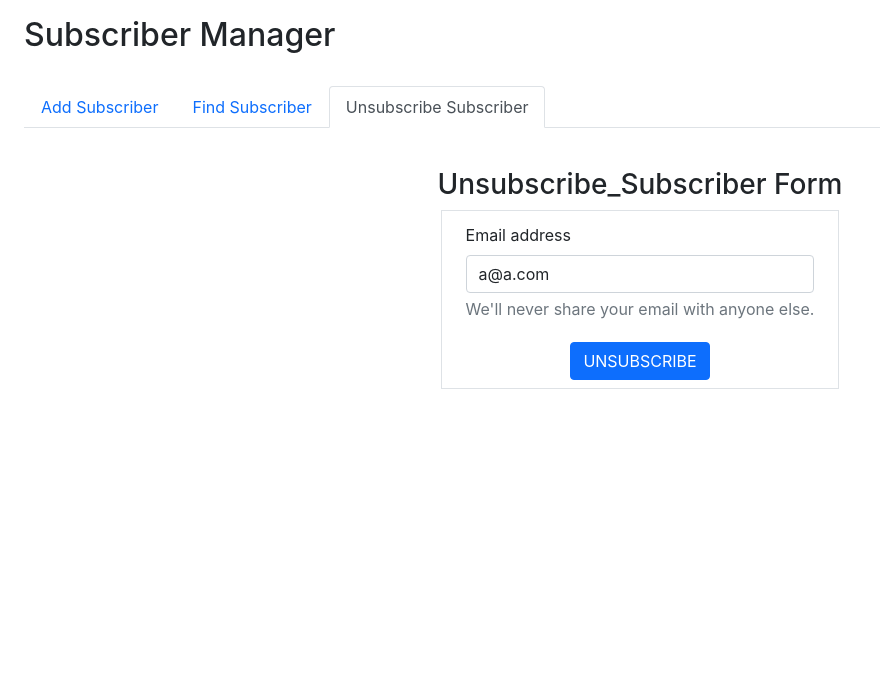
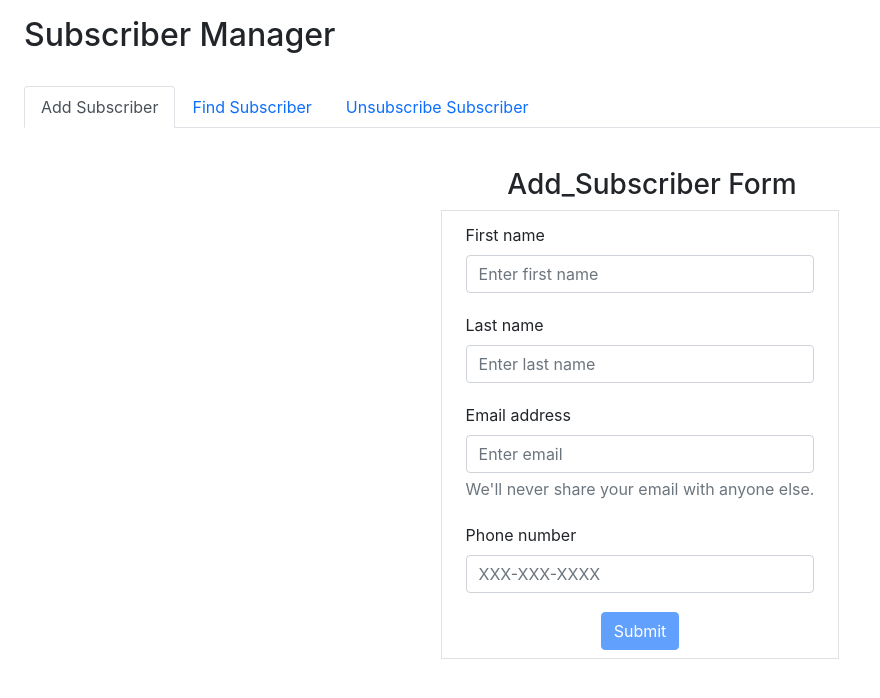
Before and after one commit to m-milmore/subscribe-form, a React (Create React App) app: page / in a window 1280 px wide. Shown: the top 698 px of the page, without its empty margins (0-880 px from the left). Built offline with nearby package versions, Linux system fonts and the light colour scheme.

Commit message:
ready for prod

```diff
--- a/src/App.js
+++ b/src/App.js
@@ -11,7 +11,7 @@ function App() {
     <div className="App">
       <p className="h2 ms-4 mt-3">Subscriber Manager</p>
       <Tabs
-        defaultActiveKey="unsubscribe"
+        defaultActiveKey="add"
         id="uncontrolled-tab-example"
         className="my-4 mx-4 fs-6"
       >
--- a/src/components/AddSubscriber.jsx
+++ b/src/components/AddSubscriber.jsx
@@ -11,12 +11,7 @@ const INIT_INFO = {
 };
 
 function AddSubscriber() {
-  const [info, setInfo] = useState({
-    firstName: "fn",
-    lastName: "ln",
-    email: "a@a.com",
-    phone: "222-222-2222",
-  });
+  const [info, setInfo] = useState(INIT_INFO);
 
   const [submitBtnDisabled, setSubmitBtnDisabled] = useState(true);
 
--- a/src/components/FindSubscriber.jsx
+++ b/src/components/FindSubscriber.jsx
@@ -12,7 +12,7 @@ const INIT_INFO = {
 };
 
 function FindSubscriber() {
-  const [email, setEmail] = useState("a@a.com");
+  const [email, setEmail] = useState("");
   const [info, setInfo] = useState(INIT_INFO);
   const [findBtnDisabled, setFindBtnDisabled] = useState(true);
 
--- a/src/components/UnsubscribeSubscriber.jsx
+++ b/src/components/UnsubscribeSubscriber.jsx
@@ -4,7 +4,7 @@ import Button from "react-bootstrap/Button";
 import axios from "axios";
 
 function UnsubscribeSubscriber() {
-  const [email, setEmail] = useState("a@a.com");
+  const [email, setEmail] = useState("");
   const [findBtnDisabled, setFindBtnDisabled] = useState(true);
 
   useEffect(() => {
```
